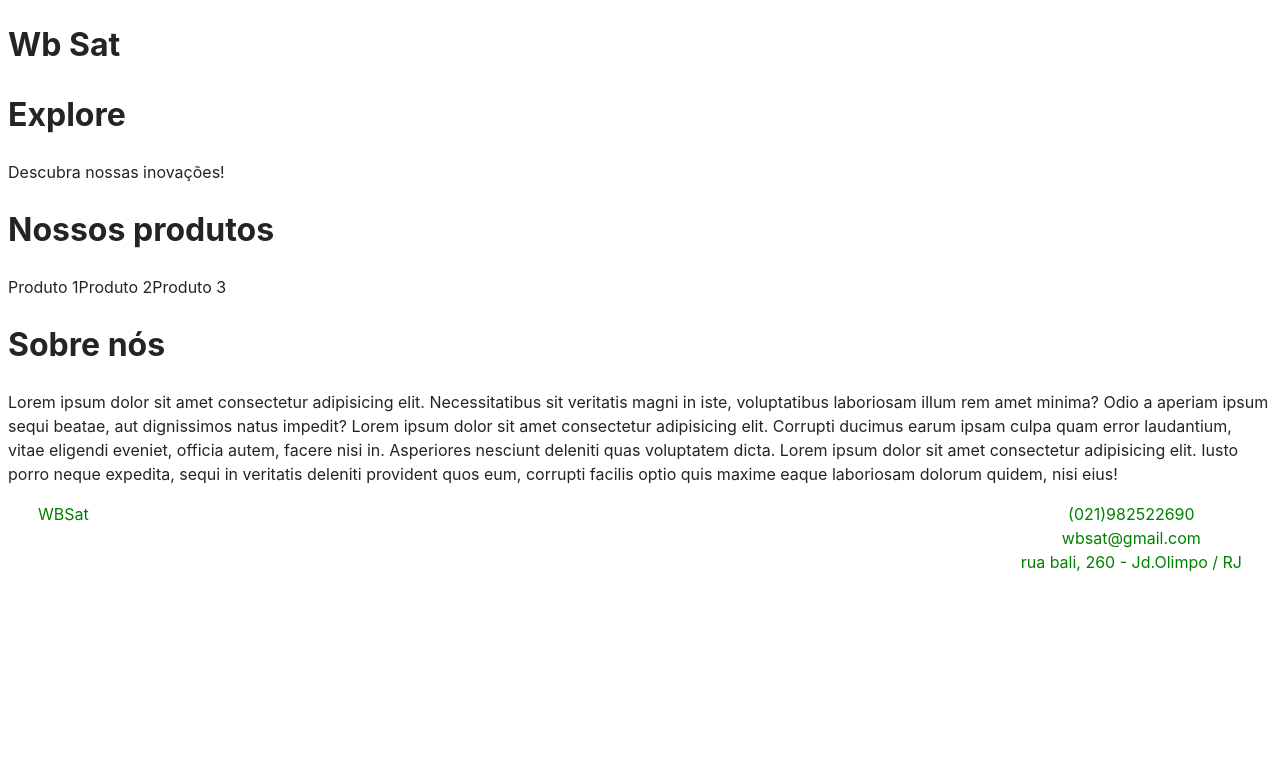
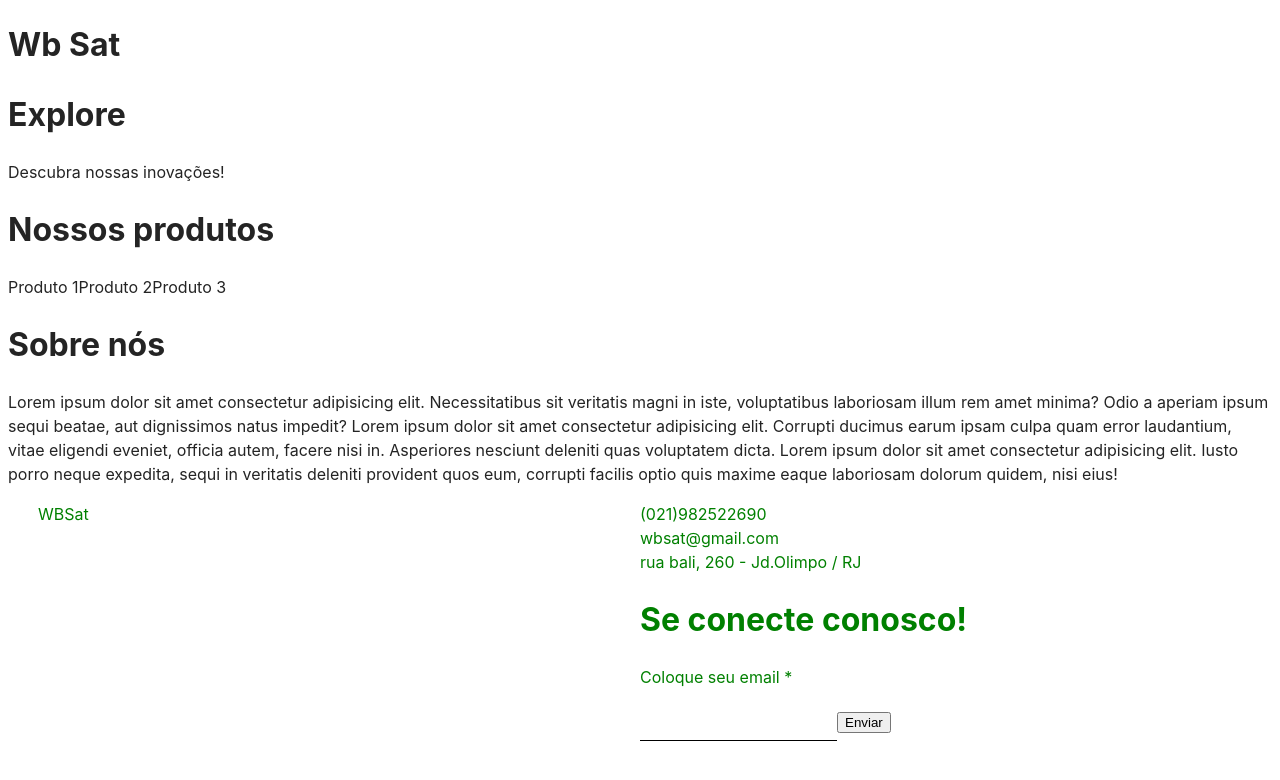
Before and after one commit to SrTesch/wbSat, a React (Vite) app: page / in a window 1280 px wide. Shown: the top 780 px of the page. Built offline with nearby package versions, Linux system fonts and the light colour scheme.

Commit message:
Some changes on footer

```diff
--- a/src/components/footer/footer.module.css
+++ b/src/components/footer/footer.module.css
@@ -3,14 +3,30 @@
     color: green;
     display: flex;
     flex-direction: row;
-    justify-content: space-between;
     padding: 0px 30px;
 }
 
-.contact span{
+.contactItem{
     display: block;
 }
 
 .contact{
-    text-align: center;
+    flex: 1;
 }
+
+.logo{
+    flex: 1;
+}
+
+.inputEmail{
+    border: none;
+    background-color: #ffffff04;
+    border-bottom: 1px solid black;
+    padding: 10px;
+}
+
+@media screen and (max-width: 960px) {
+    .footer {
+        flex-wrap: wrap;
+    }
+}
--- a/src/components/footer/index.tsx
+++ b/src/components/footer/index.tsx
@@ -1,13 +1,34 @@
+import { useState } from "react"
 import styles from "./footer.module.css"
 
 export default function Footer(){
+    const [email, setEmail] = useState('');
+    const sendEmail = () =>{
+        console.log("Tentando enviar o email para o banco de dados!");
+    }
     return (
         <footer className={styles.footer}>
-            <div>WBSat</div>
+            <div className={styles.logo}>WBSat</div>
             <div className={styles.contact}>
                 <span className={styles.contactItem} id={styles.number}>(021)982522690</span>
                 <span className={styles.contactItem} id={styles.email}>wbsat@gmail.com</span>
                 <span className={styles.contactItem} id={styles.endereço}>rua bali, 260 - Jd.Olimpo / RJ</span>
+                <a href=""></a>
+                <div className={styles.contact}>
+                    <h1>Se conecte conosco!</h1>
+                    <form onSubmit={sendEmail}>
+                        <p>Coloque seu email *</p>
+                        <input
+                            type="email"
+                            name="email"
+                            id="email"
+                            className={styles.inputEmail}
+                            value={email}
+                            onChange={e=>{setEmail(e.target.value)}}
+                        />
+                        <button type="submit">Enviar</button>
+                    </form>
+                </div>
             </div>
         </footer>
     )
```
